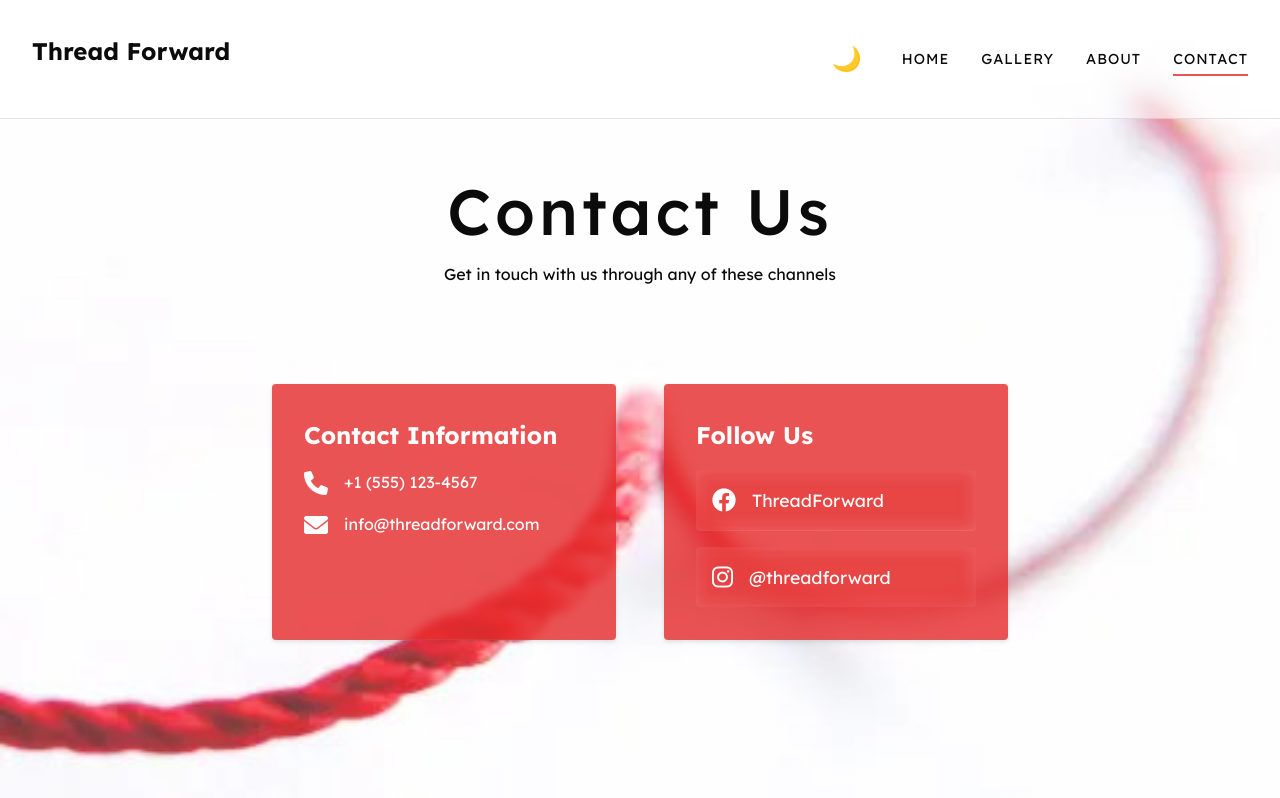
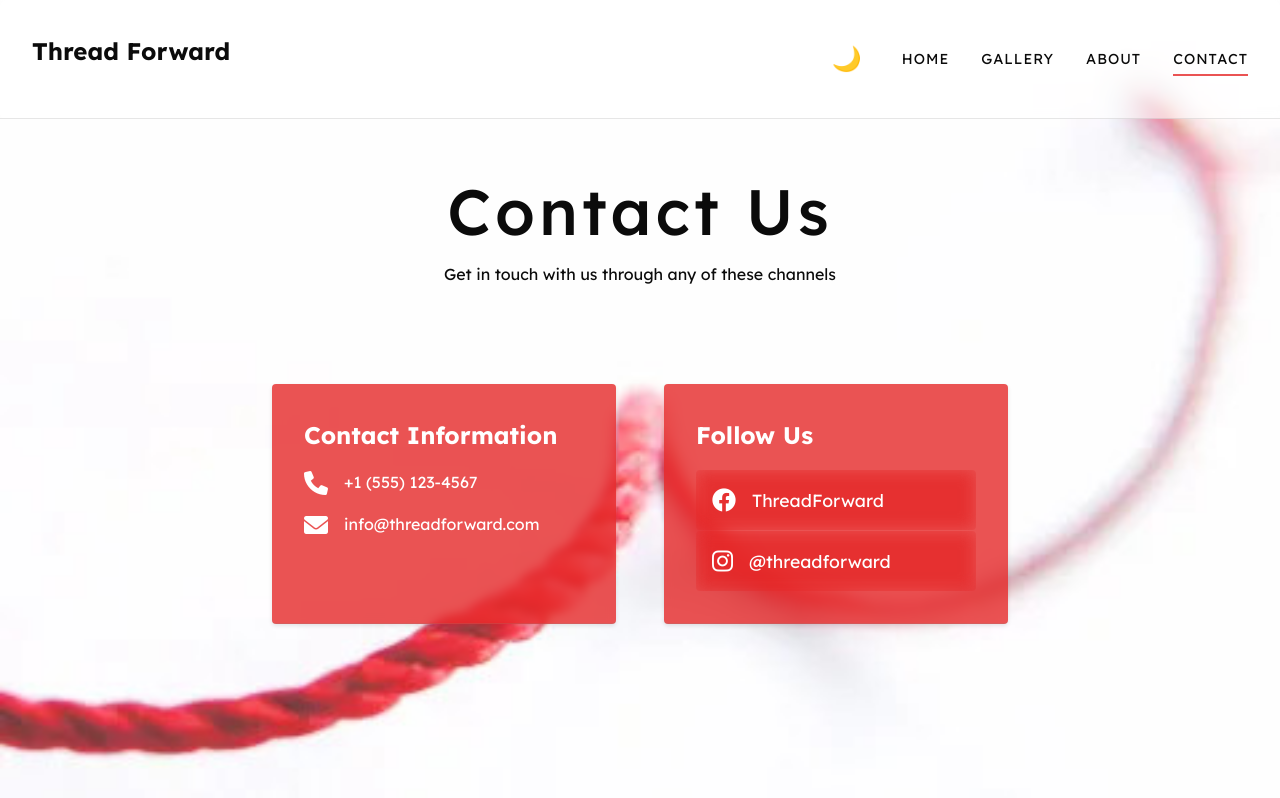
Before and after one commit to TheRealHenHen/Thread-Forward, a plain HTML site: page contact.html in a window 1280 px wide. Drawn offline with Linux system fonts and the light colour scheme.

Commit message:
Changed gap between social media links and changed bg color

```diff
--- a/css/contact.css
+++ b/css/contact.css
@@ -35,7 +35,6 @@
 .social-links {
     display: flex;
     flex-direction: column;
-    gap: 1rem;
 }
 
 .social-link {
@@ -45,7 +44,7 @@
     text-decoration: none;
     color: var(--content-text-color);
     backdrop-filter: blur(8px);
-    background-color: rgba(255, 255, 255, 0.1);
+    background-color: rgba(var(--background-color), 1);
     border-radius: 0.25rem;
     transition: 0.3s;
 }
```
